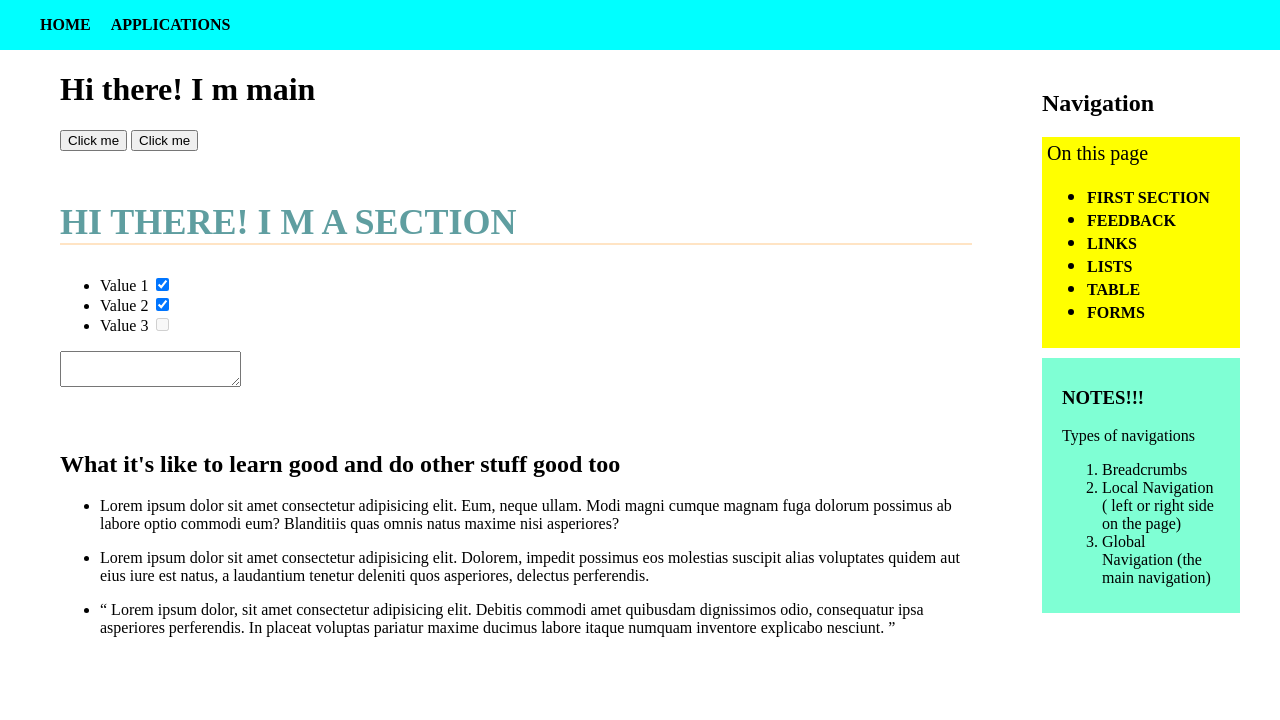
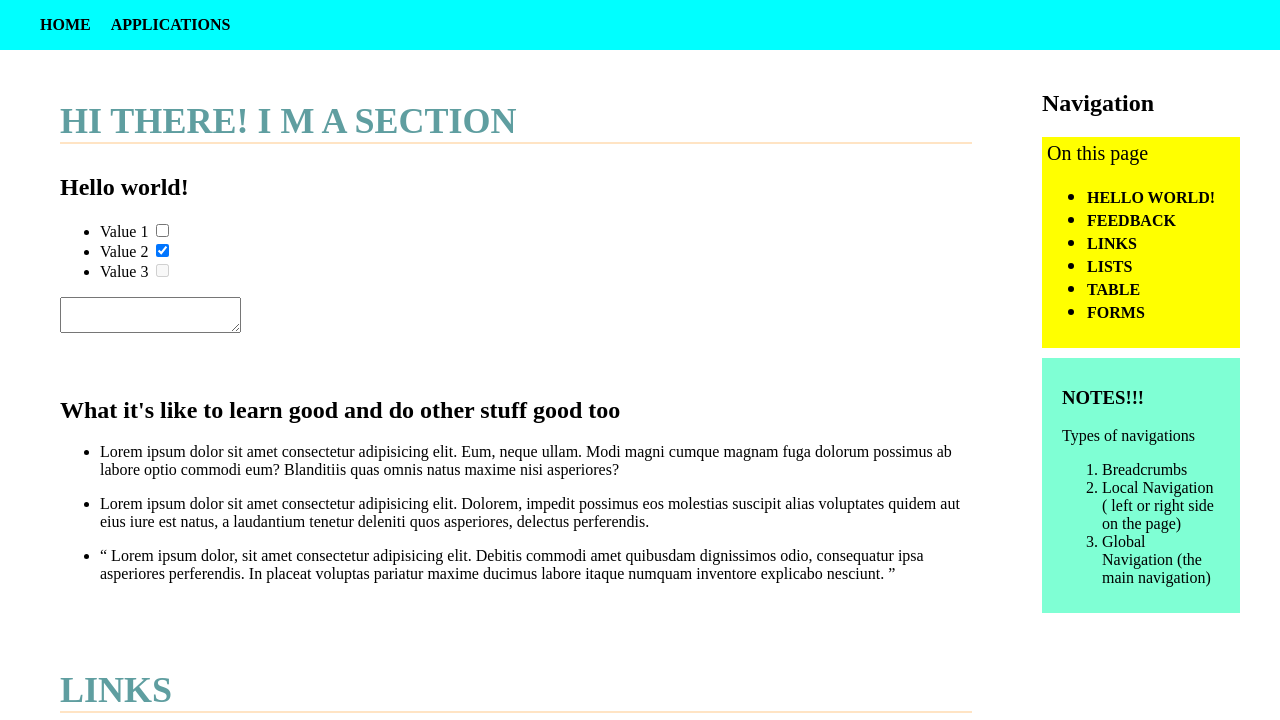
Before and after one commit to raymanu404/learning_web, a plain HTML site: page html/index.html in a window 1280 px wide. Shown: the top 720 px of the page. Drawn offline with Linux system fonts and the light colour scheme.

Commit message:
refactor

```diff
--- a/css/index.css
+++ b/css/index.css
@@ -2,6 +2,62 @@ body {
   margin: 0;
   padding: 0;
   font-family: "Times New Roman", Times, sans-serif;
+}
+body {
+  padding: 0;
+  margin: 0;
+}
+header {
+  background-color: aqua;
+  top: 0;
+  position: sticky;
+}
+
+header ul {
+  margin: 0;
+}
+
+.main-navigation {
+  height: 50px;
+  display: flex;
+  align-items: center;
+}
+.main-navigation nav ul {
+  display: flex;
+  flex-direction: row;
+  height: auto;
+  list-style: none;
+  gap: 20px;
+  list-style-type: none;
+}
+.main-navigation nav ul a {
+  text-decoration: none;
+  font-size: 16px;
+  color: black;
+  font-weight: 700;
+  text-transform: uppercase;
+}
+
+main {
+  padding: 0 30px;
+  display: flex;
+  flex-direction: row;
+  justify-content: space-between;
+  gap: 20px;
+}
+
+.right-navigation {
+  background-color: yellow;
+  padding: 5px;
+  font-size: 20px;
+}
+
+footer {
+  margin: 0;
+}
+
+footer h1 {
+  margin: 0;
 }
 
 .main-container {
--- a/html/index.html
+++ b/html/index.html
@@ -5,64 +5,6 @@
     <meta name="viewport" content="width=device-width, initial-scale=1.0" />
     <link rel="stylesheet" type="text/css" href="../css/index.css" />
     <title>Learning Web</title>
-    <style>
-      body {
-        padding: 0;
-        margin: 0;
-      }
-      header {
-        background-color: aqua;
-        top: 0;
-        position: sticky;
-      }
-
-      header ul {
-        margin: 0;
-      }
-
-      .main-navigation {
-        height: 50px;
-        display: flex;
-        align-items: center;
-      }
-      .main-navigation nav ul {
-        display: flex;
-        flex-direction: row;
-        height: auto;
-        list-style: none;
-        gap: 20px;
-        list-style-type: none;
-      }
-      .main-navigation nav ul a {
-        text-decoration: none;
-        font-size: 16px;
-        color: black;
-        font-weight: 700;
-        text-transform: uppercase;
-      }
-
-      main {
-        padding: 0 30px;
-        display: flex;
-        flex-direction: row;
-        justify-content: space-between;
-        gap: 20px;
-      }
-
-      .right-navigation {
-        background-color: yellow;
-        padding: 5px;
-        font-size: 20px;
-      }
-
-      footer {
-        margin: 0;
-      }
-
-      footer h1 {
-        margin: 0;
-      }
-    </style>
   </head>
   <body>
     <header>
@@ -77,23 +19,10 @@
     </header>
     <main>
       <div class="main-container">
-        <h1>Hi there! I m main</h1>
-        <button
-          onclick="clickmeHandle()"
-          style="cursor: pointer; text-decoration: none; user-select: none"
-          tabindex="-1"
-        >
-          Click me
-        </button>
-        <button
-          onclick="clickmeHandle()"
-          style="cursor: pointer; text-decoration: none; user-select: none"
-        >
-          Click me
-        </button>
         <!-- FIRST SECTION -->
         <section id="first-section" class="section-container">
           <h1 class="section-title">Hi there! I m a section</h1>
+          <h2>Hello world!</h2>
           <ul>
             <li>
               <label> Value 1 </label>
@@ -598,8 +527,8 @@
         <button id="always-on-top"><a href="#">Go to top</a></button>
       </div>
 
+      <!-- NAVIGATION  -->
       <div class="navigation-container">
-        <!-- NAVIGATION  -->
         <section
           aria-label="table-of-contents-navigation"
           class="navigation-section"
@@ -609,7 +538,7 @@
             <nav aria-label="On this page" class="right-navigation">
               <div>On this page</div>
               <ul>
-                <li><a href="#first-section">First Section</a></li>
+                <li><a href="#first-section">Hello World!</a></li>
                 <li><a href="#feedback-section">Feedback</a></li>
                 <li><a href="#links-section">Links</a></li>
                 <li><a href="#lists-section">Lists</a></li>
@@ -637,18 +566,4 @@
     </footer>
   </body>
   <script src="../js/index.js"></script>
-  <script>
-    const clickmeHandle = () => {
-      console.log("hello")
-    }
-    const el = document.getElementById("div1").querySelector("textarea")
-
-    const getElem = document
-      .getElementById("div1")
-      .firstElementChild.getAttribute("data-some-random-attribute")
-
-    console.log(getElem)
-    const myMedia = document.getElementById("value1")
-    myMedia.setAttribute("checked", true)
-  </script>
 </html>
```
